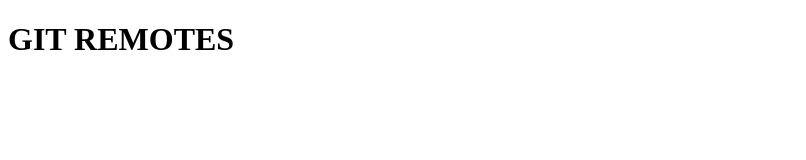
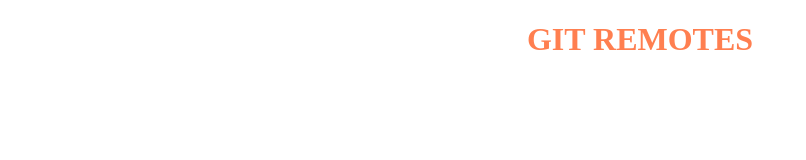
Before and after one commit to JPata27/progetto_4_git, a plain HTML site: page index.html in a window 1280 px wide. Shown: the whole page, without its empty margins (0-806 px from the left). Drawn offline with Linux system fonts and the light colour scheme.

Commit message:
add style.css

```diff
--- /dev/null
+++ b/css/style.css
@@ -0,0 +1,4 @@
+h1{
+    color: coral;
+    text-align: center;
+}
--- a/index.html
+++ b/index.html
@@ -5,6 +5,7 @@
         <meta charset="UTF-8">
         <meta name="viewport" content="width=device-width, initial-scale=1.0">
         <title>Document</title>
+        <link rel="stylesheet" href="./css/style.css">
     </head>
 
     <body>
```
